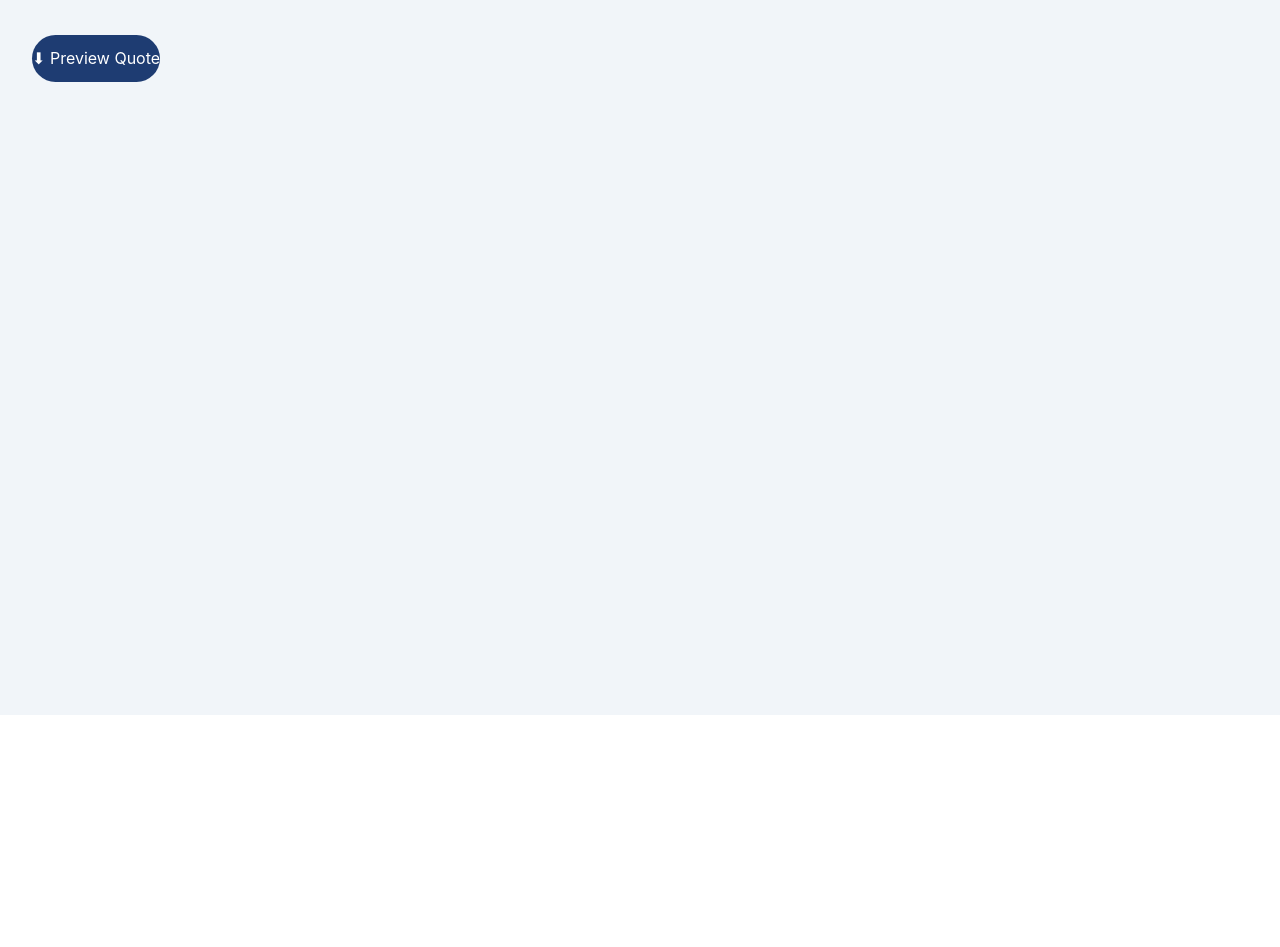
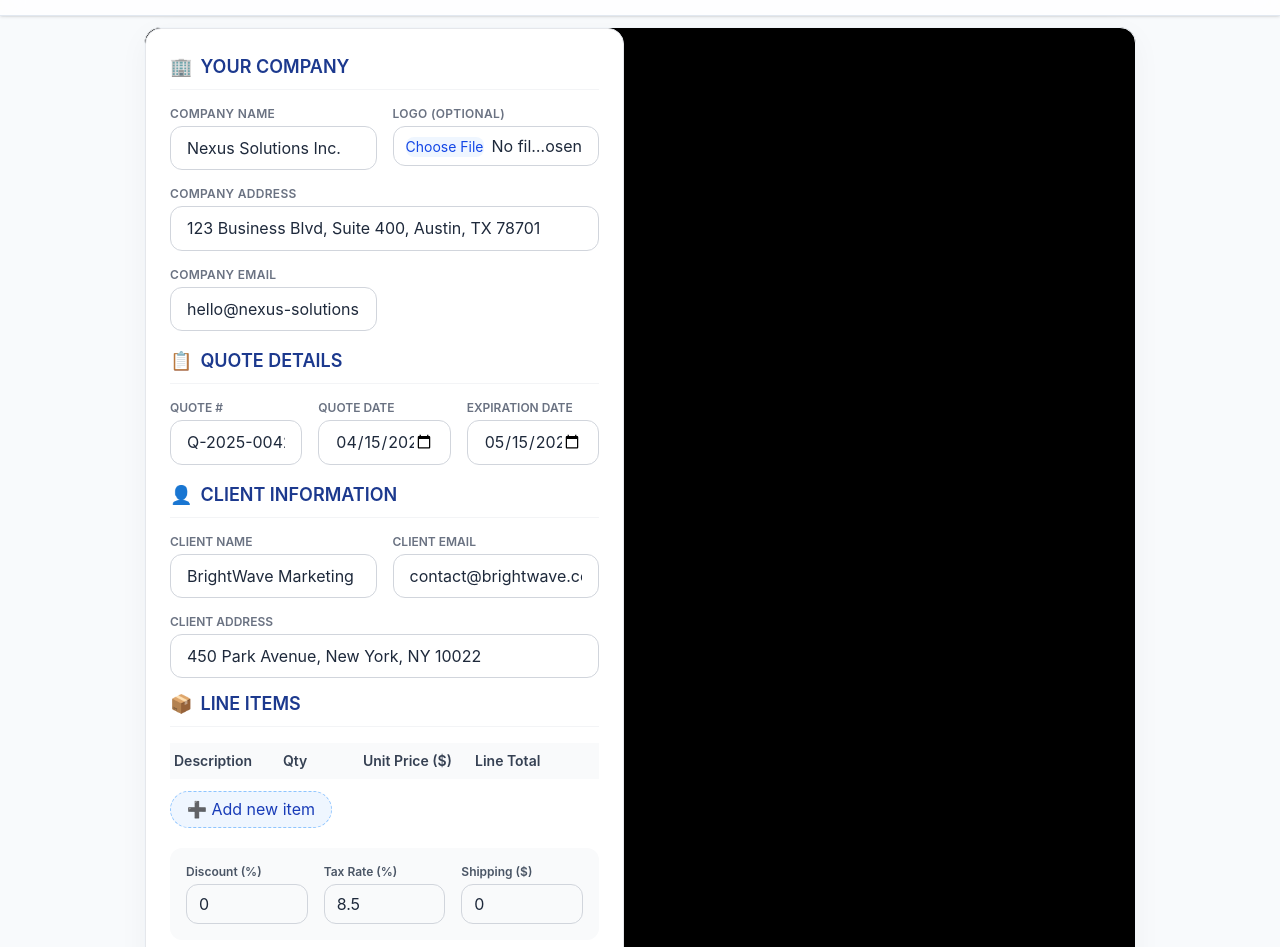
Before and after one commit to Onkgopotse1/DocuBuilder, a React (Vite) app: page /quote-builder in a window 1280 px wide. Shown: the part 85-1032 px from the top of the page. Before the commit the page ends 800 px from the top, so only its background shows below. Built offline with nearby package versions, Linux system fonts and the light colour scheme.

Commit message:
feat: add HTML structure and basic UI elements (buttons, spans, icons, labels, inputs)

```diff
--- a/src/features/quote/QuoteBuilder.tsx
+++ b/src/features/quote/QuoteBuilder.tsx
@@ -4,18 +4,138 @@ export default function QuoteBuilder() {
     const navigate = useNavigate();
 
   return (
-    <div className="min-h-screen bg-slate-100 py-10 px-4 sm:px-6 lg:px-8">
+    <div className="min-h-screen bg-[#f8fafc] font-['Inter',system-ui,sans-serif] text-[#1e293b] pb-12">
+      <nav className="fixed top-0 left-0 w-full bg-white/80 backdrop-blur-md border-b border-slate-200 px-6 py-3 flex justify-between items-center z-50 shadow-sm">
         <button
           className="inline-flex items-center gap-2.5 bg-white border border-slate-300 py-2.5 px-5 rounded-full font-semibold text-blue-800 cursor-pointer mb-8 transition-all duration-200 hover:bg-blue-50 hover:-translate-x-1"
           onClick={() => navigate('/')}
         >
           <i className="fas fa-arrow-left"></i> Back to Home
         </button>
-        <button className="bg-[#1e3c72] text-white border-0 py-3 px- rounded-full font-semibold text-base cursor-pointer mt-1 transition hover:bg-[#0f2b3d] hover:-translate-y-0.5 flex items-center justify-center gap-2"
+        <button className="inline-flex items-center gap-2.5 bg-white border border-slate-300 py-2.5 px-5 rounded-full font-semibold text-blue-800 cursor-pointer mb-8 transition-all duration-200 hover:bg-blue-50 hover:-translate-x-1"
            onClick={() => navigate('/quote-preview')}
            >
           <p>⬇ Preview Quote</p>
         </button>
+        </nav>
+        <div className="max-w-5xl mx-auto pt-28 px-4">
+          <div className="bg-black rounded-2xl shadow-[0_8px_30px_rgb(0,0,0,0.04)] border border-slate-100 overflow-hidden">
+                <div className="grid grid-cols-1 lg:grid-cols-2 gap-8">
+
+
+        <div className="bg-white rounded-2xl shadow-md border border-gray-200 p-5 md:p-6 transition-all">
+
+
+            <div className="flex items-center gap-2 text-blue-900 font-semibold text-lg border-b border-gray-100 pb-2 mb-4">
+                <span>🏢</span> <span>YOUR COMPANY</span>
+            </div>
+            <div className="grid grid-cols-1 sm:grid-cols-2 gap-4 mb-4">
+                <div>
+                    <label className="block text-xs font-semibold uppercase tracking-wide text-gray-500 mb-1">Company name</label>
+                    <input type="text" id="companyName" value="Nexus Solutions Inc." className="w-full border border-gray-300 rounded-xl px-4 py-2.5 text-sm focus:ring-2 focus:ring-blue-300 focus:border-blue-500 transition" />
+                </div>
+                <div>
+                    <label className="block text-xs font-semibold uppercase tracking-wide text-gray-500 mb-1">Logo (optional)</label>
+                    <input type="file" id="logoUpload" accept="image/jpeg,image/png,image/webp" className="w-full text-sm border border-gray-300 rounded-xl px-3 py-2 file:mr-2 file:rounded-lg file:border-0 file:bg-blue-50 file:text-blue-700 file:text-sm" />
+                </div>
+                <div className="sm:col-span-2">
+                    <label className="block text-xs font-semibold uppercase tracking-wide text-gray-500 mb-1">Company address</label>
+                    <input type="text" id="companyAddress" value="123 Business Blvd, Suite 400, Austin, TX 78701" className="w-full border border-gray-300 rounded-xl px-4 py-2.5 text-sm" />
+                </div>
+                <div>
+                    <label className="block text-xs font-semibold uppercase tracking-wide text-gray-500 mb-1">Company email</label>
+                    <input type="email" id="companyEmail" value="hello@nexus-solutions.com" className="w-full border border-gray-300 rounded-xl px-4 py-2.5 text-sm" />
+                </div>
+            </div>
+
+
+            <div className="flex items-center gap-2 text-blue-900 font-semibold text-lg border-b border-gray-100 pb-2 mb-4 mt-2">
+                <span>📋</span> <span>QUOTE DETAILS</span>
+            </div>
+            <div className="grid grid-cols-1 sm:grid-cols-3 gap-4 mb-4">
+                <div>
+                    <label className="block text-xs font-semibold uppercase text-gray-500 mb-1">Quote #</label>
+                    <input type="text" id="quoteNumber" value="Q-2025-0042" className="w-full border border-gray-300 rounded-xl px-4 py-2.5 text-sm" />
+                </div>
+                <div>
+                    <label className="block text-xs font-semibold uppercase text-gray-500 mb-1">Quote date</label>
+                    <input type="date" id="quoteDate" value="2025-04-15" className="w-full border border-gray-300 rounded-xl px-4 py-2.5 text-sm" />
+                </div>
+                <div>
+                    <label className="block text-xs font-semibold uppercase text-gray-500 mb-1">Expiration date</label>
+                    <input type="date" id="expiryDate" value="2025-05-15" className="w-full border border-gray-300 rounded-xl px-4 py-2.5 text-sm" />
+                </div>
+            </div>
+
+
+            <div className="flex items-center gap-2 text-blue-900 font-semibold text-lg border-b border-gray-100 pb-2 mb-4 mt-2">
+                <span>👤</span> <span>CLIENT INFORMATION</span>
+            </div>
+            <div className="grid grid-cols-1 sm:grid-cols-2 gap-4 mb-3">
+                <div>
+                    <label className="block text-xs font-semibold uppercase text-gray-500 mb-1">Client name</label>
+                    <input type="text" id="clientName" value="BrightWave Marketing" className="w-full border border-gray-300 rounded-xl px-4 py-2.5 text-sm" />
+                </div>
+                <div>
+                    <label className="block text-xs font-semibold uppercase text-gray-500 mb-1">Client email</label>
+                    <input type="email" id="clientEmail" value="contact@brightwave.com" className="w-full border border-gray-300 rounded-xl px-4 py-2.5 text-sm" />
+                </div>
+                <div className="sm:col-span-2">
+                    <label className="block text-xs font-semibold uppercase text-gray-500 mb-1">Client address</label>
+                    <input type="text" id="clientAddress" value="450 Park Avenue, New York, NY 10022" className="w-full border border-gray-300 rounded-xl px-4 py-2.5 text-sm" />
+                </div>
+            </div>
+
+
+            <div className="flex items-center gap-2 text-blue-900 font-semibold text-lg border-b border-gray-100 pb-2 mb-4 mt-2">
+                <span>📦</span> <span>LINE ITEMS</span>
+            </div>
+            <div className="overflow-x-auto mb-3">
+                <table className="w-full text-sm" id="itemsTable">
+                    <thead className="bg-gray-50 text-gray-700">
+                        <tr>
+                            <th className="text-left py-2 px-1 font-semibold">Description</th>
+                            <th className="text-left py-2 px-1 font-semibold w-20">Qty</th>
+                            <th className="text-left py-2 px-1 font-semibold w-28">Unit Price ($)</th>
+                            <th className="text-left py-2 px-1 font-semibold w-24">Line Total</th>
+                            <th className="w-8"></th>
+                        </tr>
+                    </thead>
+                    <tbody id="itemsTbody" className="divide-y divide-gray-100"></tbody>
+                </table>
+            </div>
+            <button type="button" id="addItemBtn" className="inline-flex items-center gap-1 text-sm bg-blue-50 hover:bg-blue-100 text-blue-800 border border-dashed border-blue-300 rounded-full px-4 py-1.5 transition">➕ Add new item</button>
+
+
+            <div className="bg-gray-50 rounded-xl p-4 my-5">
+                <div className="grid grid-cols-1 sm:grid-cols-3 gap-4">
+                    <div>
+                        <label className="block text-xs font-semibold text-gray-600 mb-1">Discount (%)</label>
+                        <input type="number" id="discountPercent" value="0" step="0.5" min="0" className="w-full border border-gray-300 rounded-xl px-3 py-2 text-sm" />
+                    </div>
+                    <div>
+                        <label className="block text-xs font-semibold text-gray-600 mb-1">Tax Rate (%)</label>
+                        <input type="number" id="taxPercent" value="8.5" step="0.1" min="0" className="w-full border border-gray-300 rounded-xl px-3 py-2 text-sm" />
+                    </div>
+                    <div>
+                        <label className="block text-xs font-semibold text-gray-600 mb-1">Shipping ($)</label>
+                        <input type="number" id="shippingCost" value="0" step="1" min="0" className="w-full border border-gray-300 rounded-xl px-3 py-2 text-sm" />
+                    </div>
+                </div>
+            </div>
+
+
+            <div className="flex items-center gap-2 text-blue-900 font-semibold text-lg border-b border-gray-100 pb-2 mb-3 mt-1">
+                <span>📜</span> <span>TERMS & NOTES</span>
+            </div>
+            <textarea id="termsText" rows="3" className="w-full border border-gray-300 rounded-xl px-4 py-2 text-sm" placeholder="Payment terms, delivery details...">All services subject to our standard terms. Payment due within 15 days of acceptance. This quote is valid until expiration date.</textarea>
+
+
+            <button id="downloadPdfBtn" className="mt-6 w-full bg-gradient-to-r from-slate-800 to-blue-800 hover:from-slate-900 hover:to-blue-900 text-white font-semibold py-3 rounded-full shadow-md transition flex items-center justify-center gap-2 text-base">📎 Download Quote PDF</button>
+        </div>
+          </div>
+        </div>
+    </div>
     </div>
   );
 }
```
Also changed, not shown: src/context/qouteContext.tsx (added).
